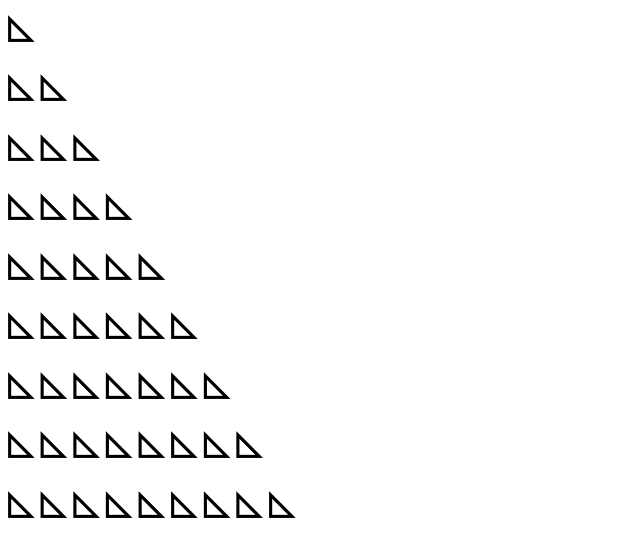
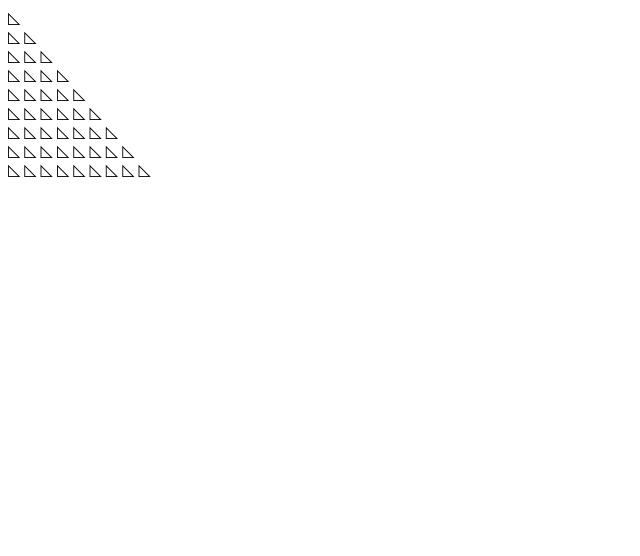
Before and after one commit to KalebCooper/themember, a plain HTML site: page index.html in a window 1280 px wide. Shown: the whole page, without its empty margins (0-640 px from the left). Drawn offline with Linux system fonts and the light colour scheme.

Commit message:
Update index.html

```diff
--- a/index.html
+++ b/index.html
@@ -1,9 +1,9 @@
-<h1>◺</h1>
-<h1>◺ ◺</h1>
-<h1>◺ ◺ ◺</h1>
-<h1>◺ ◺ ◺ ◺</h1>
-<h1>◺ ◺ ◺ ◺ ◺</h1>
-<h1>◺ ◺ ◺ ◺ ◺ ◺</h1>
-<h1>◺ ◺ ◺ ◺ ◺ ◺ ◺</h1>
-<h1>◺ ◺ ◺ ◺ ◺ ◺ ◺ ◺ </h1>
-<h1>◺ ◺ ◺ ◺ ◺ ◺ ◺ ◺ ◺</h1>
+<div>◺</div>
+<div>◺ ◺</div>
+<div>◺ ◺ ◺</div>
+<div>◺ ◺ ◺ ◺</div>
+<div>◺ ◺ ◺ ◺ ◺</div>
+<div>◺ ◺ ◺ ◺ ◺ ◺</div>
+<div>◺ ◺ ◺ ◺ ◺ ◺ ◺</div>
+<div>◺ ◺ ◺ ◺ ◺ ◺ ◺ ◺ </div>
+<div>◺ ◺ ◺ ◺ ◺ ◺ ◺ ◺ ◺</div>
```
